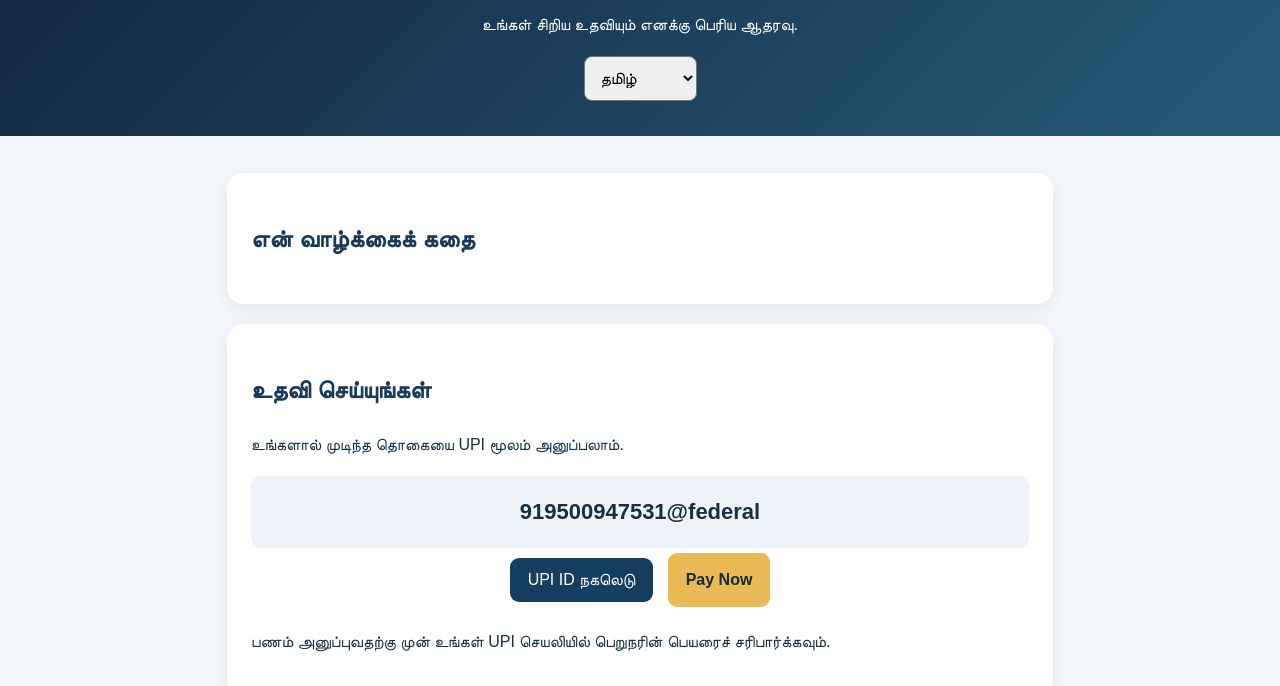
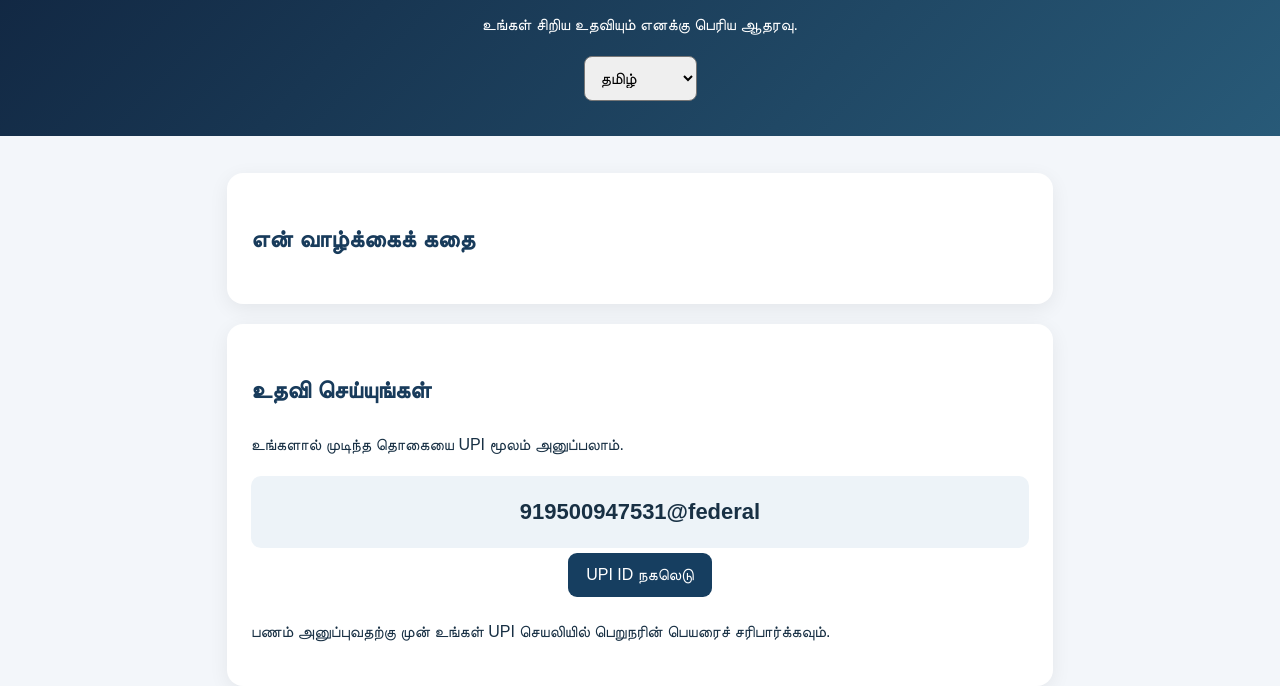
Before and after one commit to hillsqueentravels3702-ctrl/support-santhosh-kumar, a plain HTML site: page index.html in a window 1280 px wide. Shown: the part 124-810 px from the top of the page. Drawn offline with Linux system fonts and the light colour scheme.

Commit message:
Update index.html

```diff
--- a/index.html
+++ b/index.html
@@ -46,7 +46,7 @@ footer{text-align:center;padding:25px;color:#667}
 <div class="upi">919500947531@federal</div>
 <center>
 <button onclick="copyUPI()" id="copyBtn">UPI ID நகலெடு</button>
-<a class="pay" href="upi://pay?pa=919500947531%40federal&pn=Santhosh%20Kumar&cu=INR" id="payBtn">Pay Now</a>
+
 </center>
 <p id="paymentNote">பணம் அனுப்புவதற்கு முன் உங்கள் UPI செயலியில் பெறுநரின் பெயரைச் சரிபார்க்கவும்.</p>
 </div>
```
